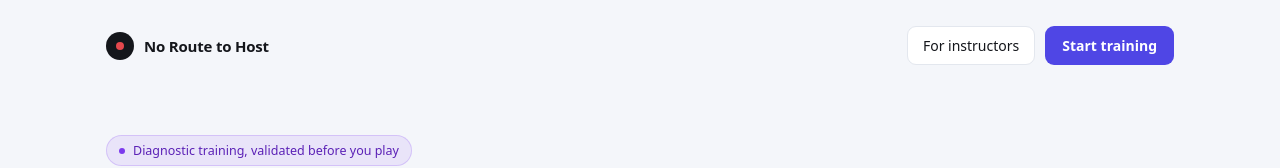
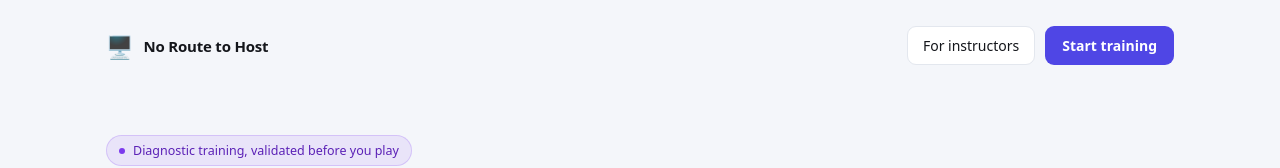
Before and after one commit to Sabrinbrin/No-Route-to-Host-, a React (Vite) app in the folder packages/frontend/: page / in a window 1280 px wide. Shown: the top 168 px of the page. Built offline with nearby package versions, Linux system fonts and the light colour scheme.

Commit message:
fix: restore 🖥️ computer logo (not black circle)

```diff
--- a/packages/frontend/src/App.tsx
+++ b/packages/frontend/src/App.tsx
@@ -131,9 +131,7 @@ function Landing({ onPlay, onBrowse, onAuthor, scenarioCount }: { onPlay: () =>
       <div style={{ position: 'sticky', top: 0, zIndex: 40, background: '#F4F6FA' }}>
         <div style={{ maxWidth: 1120, margin: '0 auto', padding: '26px 26px 16px', display: 'flex', alignItems: 'center', justifyContent: 'space-between' }}>
           <div style={{ display: 'flex', alignItems: 'center', gap: 10 }}>
-            <div style={{ width: 28, height: 28, borderRadius: '50%', background: '#14161B', display: 'flex', alignItems: 'center', justifyContent: 'center' }}>
-              <div style={{ width: 8, height: 8, borderRadius: '50%', background: '#E5484D' }}></div>
-            </div>
+            <span style={{ fontSize: 22 }}>🖥️</span>
             <span style={{ fontWeight: 600, fontSize: 15, letterSpacing: '-.2px', color: '#14161B' }}>No Route to Host</span>
           </div>
           <div style={{ display: 'flex', gap: 10 }}>
```
